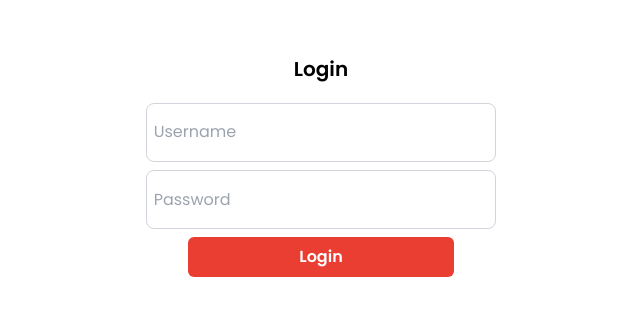
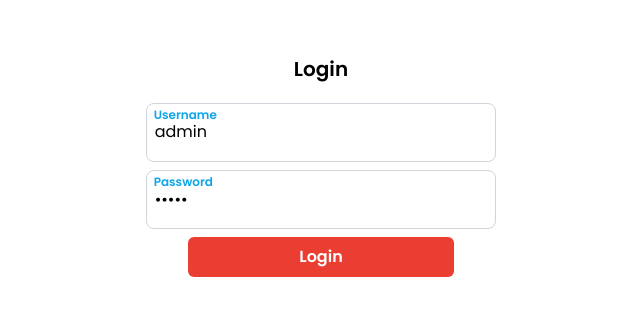
Before and after one commit to nourkhansa20/mern-e-commerce, a React (Vite) app in the folder client/: page /ecommerce/login in a window 1280 px wide. Shown: the part 238-554 px from the top of the page, without its empty margins (319-959 px from the left). Built offline with nearby package versions, Linux system fonts and the light colour scheme; no server answers.

Commit message:
fix api route problem

```diff
--- a/client/src/api/api.js
+++ b/client/src/api/api.js
@@ -2,7 +2,7 @@ import axios from "axios";
 
 const axiosParams = {
   baseURL:
-    `${import.meta.env.VITE_API_BASE_URL}/api`
+    `${import.meta.env.VITE_API_BASE_URL}/ecommerce/api`
 };
 
 const axiosInstance = axios.create(axiosParams);
--- a/client/src/pages/Auth/Login/LoginFrom.jsx
+++ b/client/src/pages/Auth/Login/LoginFrom.jsx
@@ -23,8 +23,8 @@ const LoginFrom = () => {
 
     const form = useForm({
         defaultValues: {
-            username: '',
-            password: '',
+            username: 'admin',
+            password: 'admin',
         },
         resolver: yupResolver(schema)
     })
@@ -75,6 +75,7 @@ const LoginFrom = () => {
             <FilledTextField
                 type="text"
                 id="username"
+                defaultValue={'admin'}
                 label="Username"
                 error={errors.username?.message}
                 {...register('username')}
@@ -83,6 +84,7 @@ const LoginFrom = () => {
                 type="password"
                 id="password"
                 label="Password"
+                defaultValue={'admin'}
                 error={errors.password?.message}
                 {...register('password')}
             />
```
